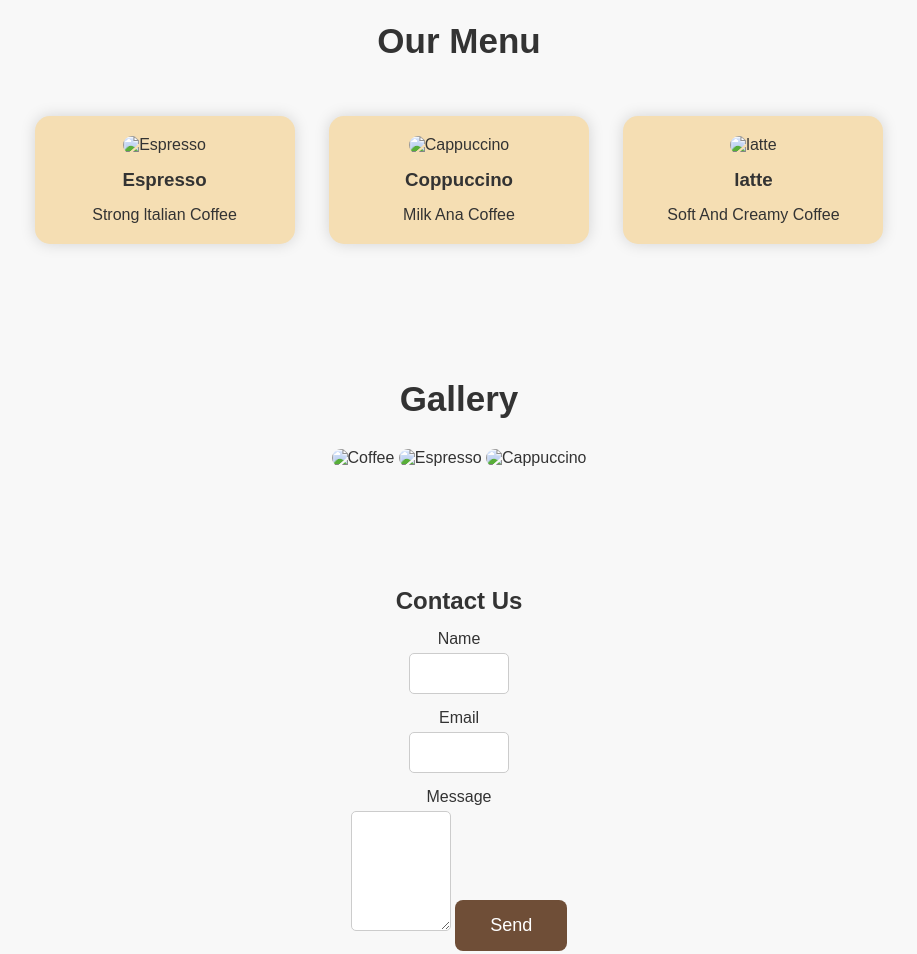
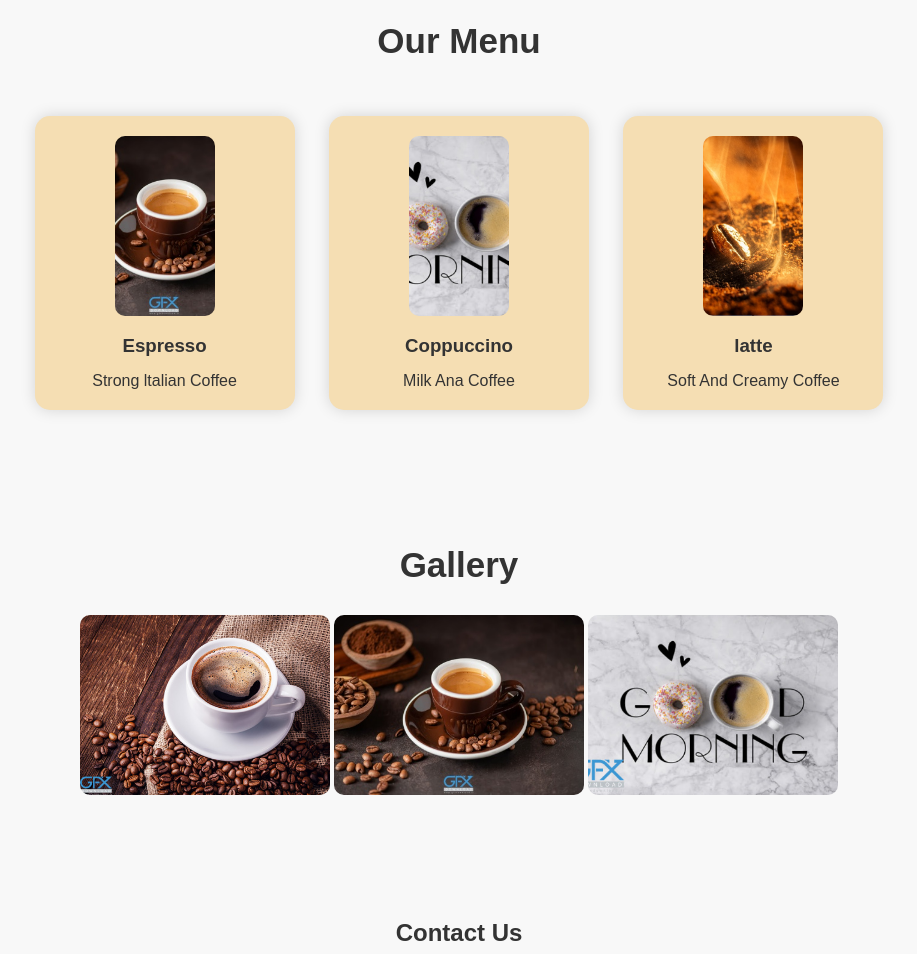
Before and after one commit to samira-w/Smart-Coffee, a plain HTML site: page index.html in a window 1280 px wide. Shown: the part 720-1674 px from the top of the page, without its empty margins (181-1098 px from the left). Drawn offline with Linux system fonts and the light colour scheme.

Commit message:
Update index.html

```diff
--- a/index.html
+++ b/index.html
@@ -3,7 +3,7 @@
     <head>
         <meta charset="UTF-8">
         <meta name="viewport" content="width=device-width,initial-scale=1.0">
-        <title>Smart COffee</title>
+        <title> Smart Coffee </title>
         <link rel="stylesheet"href="style.css">
     </head>
     <body>
@@ -19,7 +19,7 @@
         </header>
         <main>
             <section class="hero">
-                <img src="./Coffee.jpg" alt="Coffee">
+                <img src="./coffee.jpg" alt="Coffee">
                 <h1>Welcome to Smart Coffee</h1>
                 <p>Fresh Coffee Every Day</p>
                 <button>Order Now</button>
@@ -33,26 +33,26 @@
             <section class="menu">
                 <h2>Our Menu</h2>
                 <article>
-                    <img src="images/espresso.jpg"alt="Espresso">
+                    <img src="./espresso.jpg"alt="Espresso">
                     <h3>Espresso</h3>
                     <p>Strong ltalian Coffee</p>
                 </article>
                 <article>
-                    <img src="images/cappuccino.jpg" alt="Cappuccino">
+                    <img src="./cappuccino.jpg" alt="Cappuccino">
                     <h3>Coppuccino</h3>
                     <p>Milk Ana Coffee</p>
                 </article>
                 <article>
-                    <img src="images/latte.jpg" alt="latte">
+                    <img src="./latte.jpg" alt="latte">
                     <h3>latte</h3>
                     <p>Soft And Creamy Coffee</p>
                 </article>
             </section>
             <section class="gallery">
                 <h2>Gallery</h2>
-                <img src="images/coffee.jpg" alt="Coffee">
-                <img src="images/espresso.jpg" alt="Espresso">
-                <img src="images/cappuccino.jpg" alt="Cappuccino">
+                <img src="./coffee.jpg" alt="Coffee">
+                <img src="./espresso.jpg" alt="Espresso">
+                <img src="./cappuccino.jpg" alt="Cappuccino">
             </section>
             <section class="contact">
                 <h2>Contact Us</h2>
@@ -76,4 +76,3 @@
         </footer>
     </body>
 </html>
-jn
```
